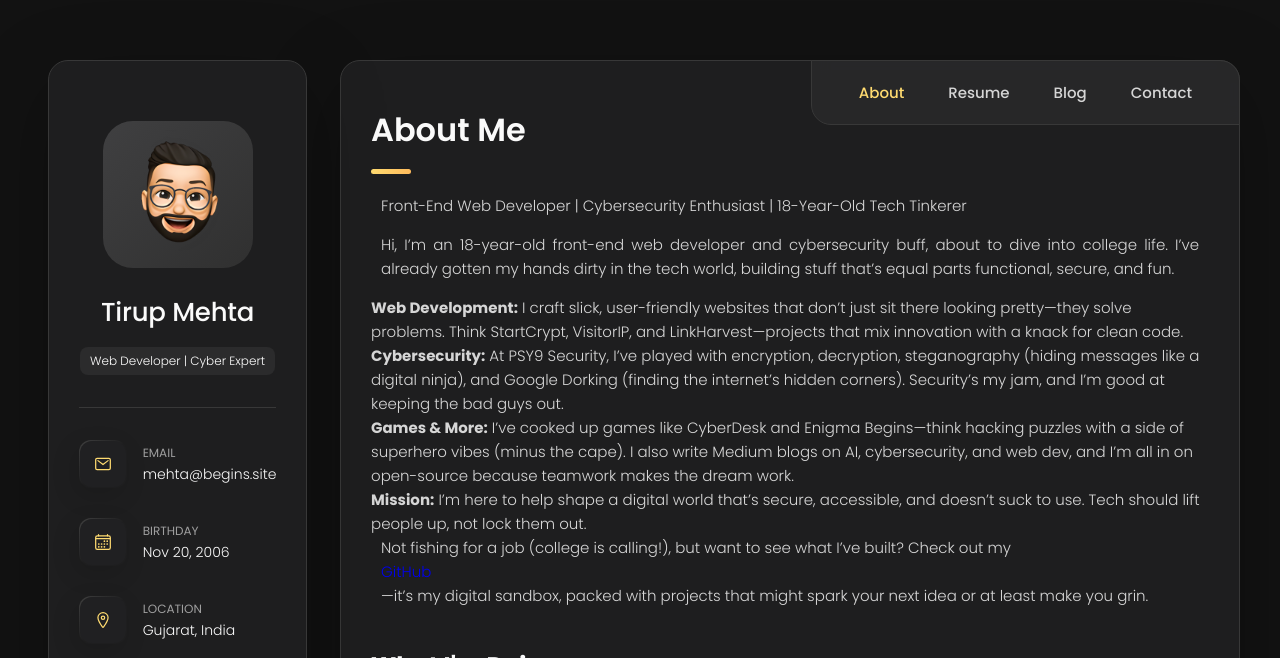
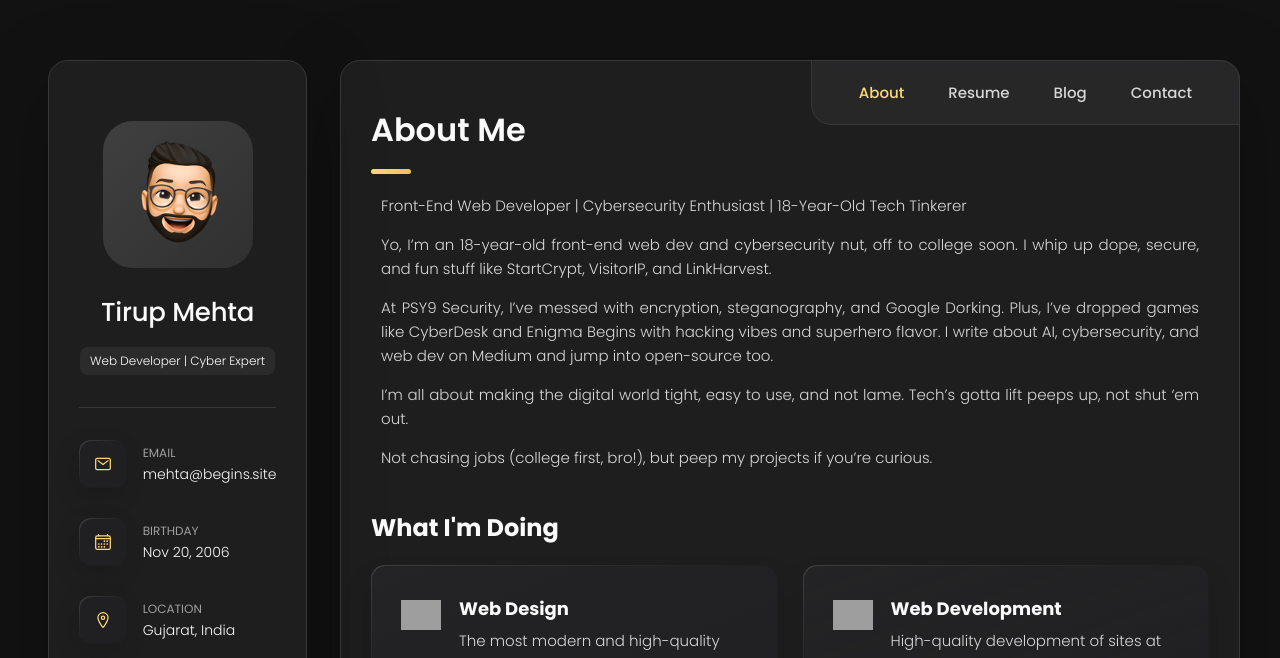
Before and after one commit to cbegins/mehta, a plain HTML site: page index.html in a window 1280 px wide. Shown: the top 658 px of the page. Drawn offline with nearby package versions, Linux system fonts and the light colour scheme; grey boxes are pictures that could not be loaded; a script that the page names is missing.

Commit message:
Update index.html

```diff
--- a/index.html
+++ b/index.html
@@ -109,16 +109,11 @@
                 </header>
 
                 <section class="about-text">
-<p class="profile-title">Front-End Web Developer | Cybersecurity Enthusiast | 18-Year-Old Tech Tinkerer</p>
-<p>Hi, I’m an 18-year-old front-end web developer and cybersecurity buff, about to dive into college life. I’ve already gotten my hands dirty in the tech world, building stuff that’s equal parts functional, secure, and fun.</p>
-<ul>
-  <li><strong>Web Development:</strong> I craft slick, user-friendly websites that don’t just sit there looking pretty—they solve problems. Think StartCrypt, VisitorIP, and LinkHarvest—projects that mix innovation with a knack for clean code.</li>
-  <li><strong>Cybersecurity:</strong> At PSY9 Security, I’ve played with encryption, decryption, steganography (hiding messages like a digital ninja), and Google Dorking (finding the internet’s hidden corners). Security’s my jam, and I’m good at keeping the bad guys out.</li>
-  <li><strong>Games & More:</strong> I’ve cooked up games like CyberDesk and Enigma Begins—think hacking puzzles with a side of superhero vibes (minus the cape). I also write Medium blogs on AI, cybersecurity, and web dev, and I’m all in on open-source because teamwork makes the dream work.</li>
-  <li><strong>Mission:</strong> I’m here to help shape a digital world that’s secure, accessible, and doesn’t suck to use. Tech should lift people up, not lock them out.</li>
-</ul>
-<p>Not fishing for a job (college is calling!), but want to see what I’ve built? Check out my <a href="https://github.com/yourusername">GitHub</a>—it’s my digital sandbox, packed with projects that might spark your next idea or at least make you grin.</p>
-
+<p>Front-End Web Developer | Cybersecurity Enthusiast | 18-Year-Old Tech Tinkerer</p>
+<p>Yo, I’m an 18-year-old front-end web dev and cybersecurity nut, off to college soon. I whip up dope, secure, and fun stuff like StartCrypt, VisitorIP, and LinkHarvest.</p>
+<p>At PSY9 Security, I’ve messed with encryption, steganography, and Google Dorking. Plus, I’ve dropped games like CyberDesk and Enigma Begins with hacking vibes and superhero flavor. I write about AI, cybersecurity, and web dev on Medium and jump into open-source too.</p>
+<p>I’m all about making the digital world tight, easy to use, and not lame. Tech’s gotta lift peeps up, not shut ‘em out.</p>
+<p>Not chasing jobs (college first, bro!), but peep my projects if you’re curious.</p>
                 </section>
 
                 <section class="service">
```
